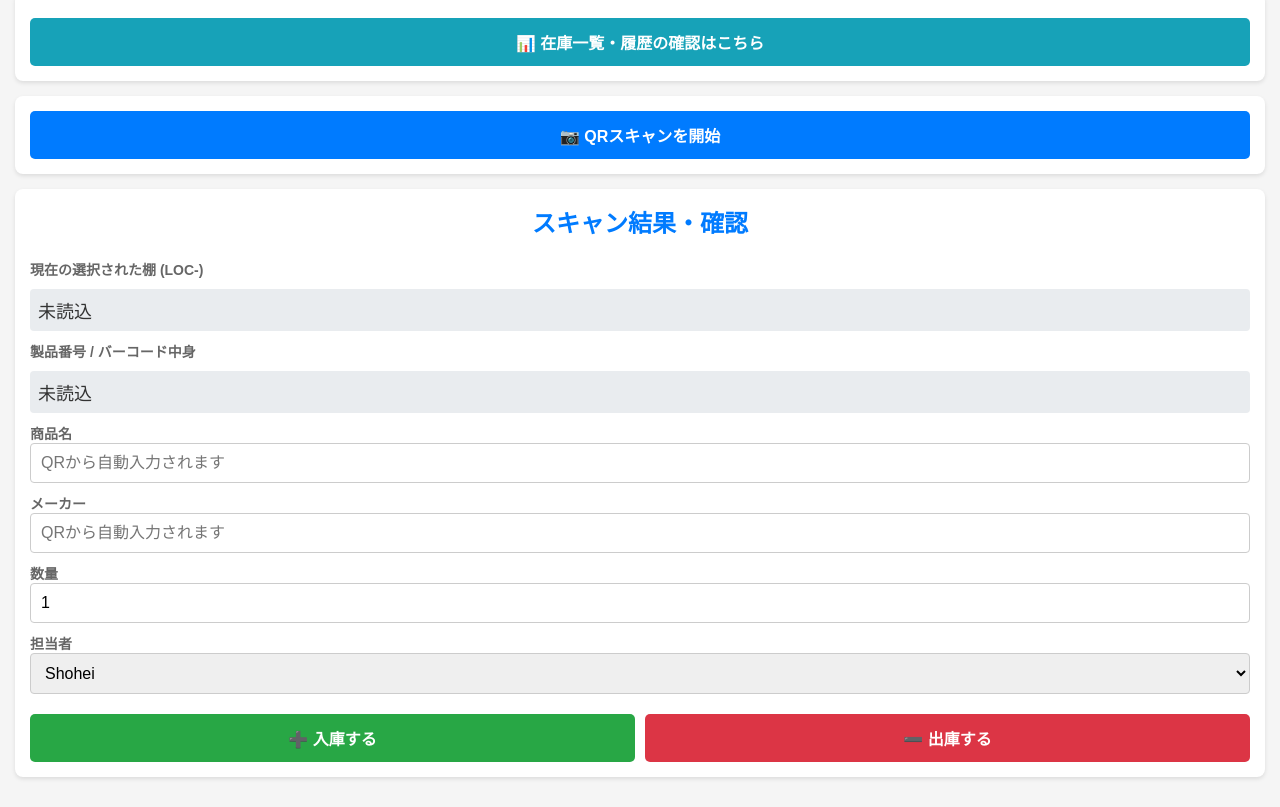
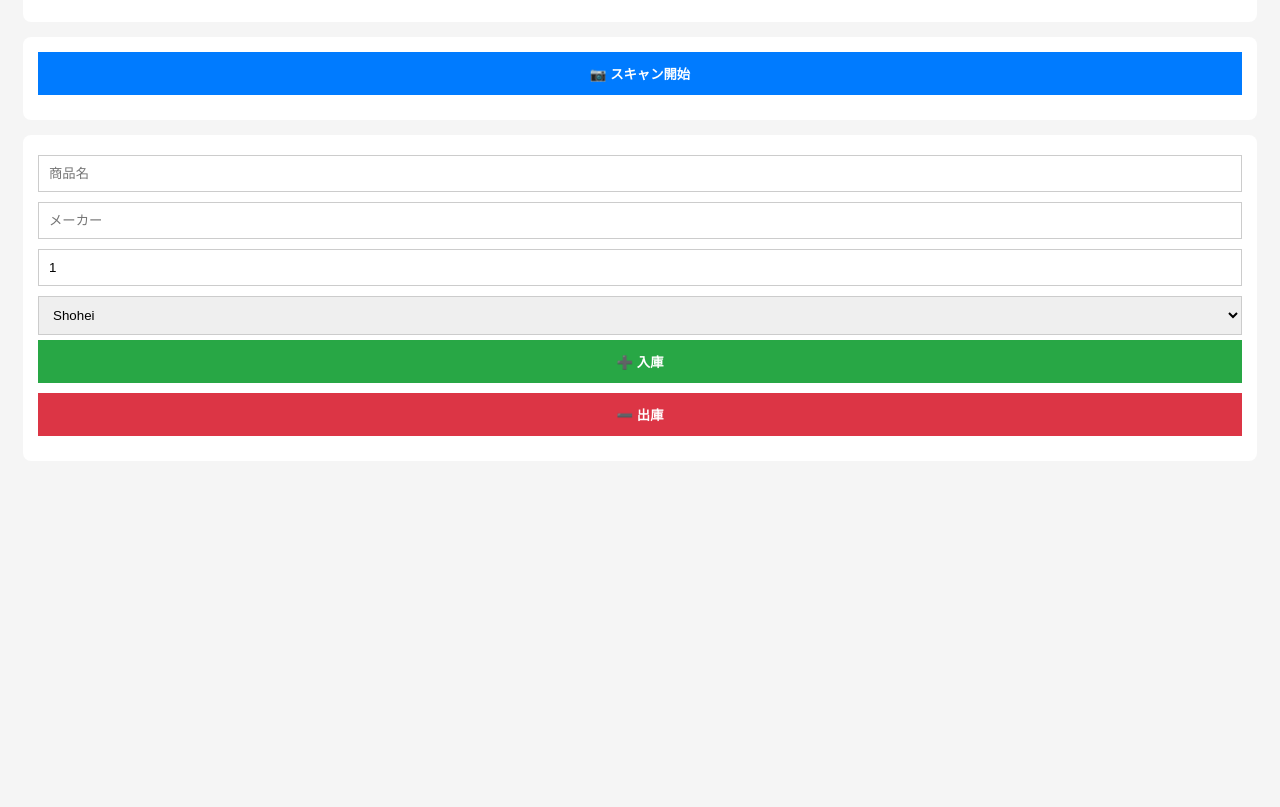
Before and after one commit to Aki6878/stock-system, a website: page public/index.html in a window 1280 px wide. Shown: the part 89-896 px from the top of the page. After the commit the page ends 800 px from the top, so only its background shows below. Drawn offline with Linux system fonts and the light colour scheme.

Commit message:
Update index.html

```diff
--- a/public/index.html
+++ b/public/index.html
@@ -1,132 +1,43 @@
 <!DOCTYPE html>
-<html lang="ja" class="notranslate">
+<html lang="ja">
 <head>
     <meta charset="UTF-8">
-    <meta name="google" content="notranslate">
-    <meta name="viewport" content="width=device-width, initial-scale=1.0, maximum-scale=1.0, user-scalable=no">
-    <title>QRコード 在庫管理システム</title>
+    <meta name="viewport" content="width=device-width, initial-scale=1.0">
+    <title>在庫管理スキャン</title>
     <script src="https://unpkg.com/html5-qrcode"></script>
     <style>
-        body { font-family: sans-serif; margin: 0; padding: 15px; background: #f5f5f5; color: #333; }
-        .card { background: white; padding: 15px; border-radius: 8px; box-shadow: 0 2px 4px rgba(0,0,0,0.1); margin-bottom: 15px; }
-        h1, h2 { margin-top: 0; text-align: center; color: #007bff; }
-        .btn { display: block; width: 100%; padding: 12px; background: #007bff; color: white; border: none; border-radius: 5px; font-size: 16px; font-weight: bold; text-align: center; cursor: pointer; box-sizing: border-box; text-decoration: none; }
-        .btn-success { background: #28a745; }
-        .btn-danger { background: #dc3545; }
-        .btn-info { background: #17a2b8; margin-top: 10px; }
-        #reader { width: 100%; max-width: 400px; margin: 0 auto; background: black; }
-        .data-display { font-size: 18px; margin: 10px 0; padding: 8px; background: #e9ecef; border-radius: 4px; }
-        .input-field { width: 100%; padding: 10px; font-size: 16px; box-sizing: border-box; border: 1px solid #ccc; border-radius: 4px; margin-bottom: 10px; }
-        .flex { display: flex; gap: 10px; margin-top: 10px; }
-        .label { font-weight: bold; color: #666; font-size: 14px; }
+        body { font-family: sans-serif; padding: 15px; background: #f5f5f5; }
+        .card { background: white; padding: 15px; border-radius: 8px; margin-bottom: 15px; }
+        .input-field { width: 100%; padding: 10px; margin: 5px 0; border: 1px solid #ccc; box-sizing: border-box; }
+        .btn { display: block; width: 100%; padding: 12px; border: none; color: white; font-weight: bold; margin-bottom: 10px; cursor: pointer; }
     </style>
 </head>
 <body>
-
-    <h1>在庫管理スキャン</h1>
-
+    <div class="card"><a href="/list" class="btn" style="background:#17a2b8; text-decoration:none; text-align:center;">📊 在庫一覧・履歴を見る</a></div>
+    <div class="card"><button class="btn" style="background:#007bff;" onclick="startScan()">📷 スキャン開始</button><div id="reader"></div></div>
     <div class="card">
-        <a href="/list" class="btn btn-info">📊 在庫一覧・履歴の確認はこちら</a>
+        <input type="text" id="p-name" class="input-field" placeholder="商品名">
+        <input type="text" id="p-maker" class="input-field" placeholder="メーカー">
+        <input type="number" id="qty" class="input-field" value="1">
+        <select id="staff" class="input-field"><option>Shohei</option><option>Sayuri</option></select>
+        <button class="btn" style="background:#28a745;" onclick="submit('in')">➕ 入庫</button>
+        <button class="btn" style="background:#dc3545;" onclick="submit('out')">➖ 出庫</button>
     </div>
-
-    <div class="card">
-        <button class="btn" id="start-btn" onclick="startScan()">📷 QRスキャンを開始</button>
-        <div id="reader" style="display:none; margin-top:10px;"></div>
-    </div>
-
-    <div class="card">
-        <h2>スキャン結果・確認</h2>
-        <div>
-            <span class="label">現在の選択された棚 (LOC-)</span>
-            <div id="shelf-view" class="data-display">未読込</div>
-        </div>
-        <div>
-            <span class="label">製品番号 / バーコード中身</span>
-            <div id="product-view" class="data-display">未読込</div>
-        </div>
-
-        <div>
-            <span class="label">商品名</span>
-            <input type="text" id="product-name-input" class="input-field" placeholder="QRから自動入力されます">
-        </div>
-        <div>
-            <span class="label">メーカー</span>
-            <input type="text" id="maker-input" class="input-field" placeholder="QRから自動入力されます">
-        </div>
-        <div>
-            <span class="label">数量</span>
-            <input type="number" id="quantity-input" value="1" min="1" class="input-field">
-        </div>
-        <div>
-            <span class="label">担当者</span>
-            <select id="staff-select" class="input-field">
-                <option value="Shohei">Shohei</option>
-                <option value="Sayuri">Sayuri</option>
-            </select>
-        </div>
-
-        <div class="flex">
-            <button class="btn btn-success" onclick="submitStock('in')">➕ 入庫する</button>
-            <button class="btn btn-danger" onclick="submitStock('shukko')">➖ 出庫する</button>
-        </div>
-    </div>
-
     <script>
-        let html5QrcodeScanner = null;
-        let currentShelf = "";
-        let currentProduct = "";
-
+        let currentShelf = "", currentProd = "";
         function startScan() {
-            document.getElementById('reader').style.display = 'block';
-            document.getElementById('start-btn').style.display = 'none';
-
-            html5QrcodeScanner = new Html5Qrcode("reader");
-            html5QrcodeScanner.start(
-                { facingMode: "environment" },
-                { fps: 10, qrbox: { width: 250, height: 250 } },
-                (decodedText) => {
-                    if (decodedText.startsWith("LOC-")) {
-                        currentShelf = decodedText;
-                        document.getElementById("shelf-view").innerText = decodedText;
-                        vibrateDevice();
-                    } else {
-                        const lines = decodedText.split(/\r?\n/);
-                        if (lines.length >= 3) {
-                            currentProduct = lines[0].trim();
-                            document.getElementById("product-name-input").value = lines[1].trim();
-                            document.getElementById("maker-input").value = lines[2].trim();
-                        } else {
-                            currentProduct = decodedText.trim();
-                        }
-                        document.getElementById("product-view").innerText = currentProduct;
-                        vibrateDevice();
-                    }
-                },
-                (errorMessage) => { }
-            ).catch(err => { alert("カメラ起動エラー: " + err); });
+            new Html5Qrcode("reader").start({ facingMode: "environment" }, { fps: 10, qrbox: 250 }, (text) => {
+                if (text.startsWith("LOC-")) currentShelf = text;
+                else currentProd = text;
+                alert("読み取り完了: " + text);
+            });
         }
-
-        function vibrateDevice() { if (navigator.vibrate) navigator.vibrate(200); }
-
-        function submitStock(type) {
-            if (!currentShelf || !currentProduct) { alert("棚と製品をスキャンしてください！"); return; }
-            const staff = document.getElementById("staff-select").value;
-            fetch('/api/stock', {
-                method: 'POST',
-                headers: { 'Content-Type': 'application/json' },
-                body: JSON.stringify({
-                    shelfId: currentShelf,
-                    productName: document.getElementById("product-name-input").value,
-                    productId: currentProduct,
-                    maker: document.getElementById("maker-input").value,
-                    staff: staff,
-                    quantity: parseInt(document.getElementById("quantity-input").value),
-                    type: (type === 'shukko') ? 'out' : 'in'
-                })
-            })
-            .then(res => res.json())
-            .then(data => { alert("完了！"); })
-            .catch(err => alert("通信エラー"));
+        function submit(type) {
+            fetch('/api/stock', { method: 'POST', headers: { 'Content-Type': 'application/json' }, body: JSON.stringify({
+                shelfId: currentShelf, productId: currentProd, productName: document.getElementById('p-name').value,
+                maker: document.getElementById('p-maker').value, staff: document.getElementById('staff').value,
+                quantity: parseInt(document.getElementById('qty').value), type: type
+            })}).then(() => alert("登録完了！"));
         }
     </script>
 </body>
```
